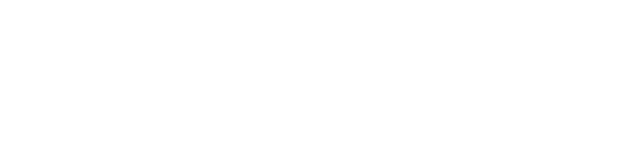
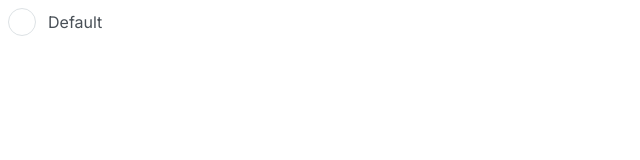
Before and after one commit to js-tasks-ru/htmlcss-20220811_mogvay-73, a website: page 07-lection5/02-radio/index.html in a window 1280 px wide. Shown: the full height of the page, 0-640 px from the left. Drawn offline with Linux system fonts and the light colour scheme.

Commit message:
07-02-radio solution

```diff
--- a/07-lection5/02-radio/index.html
+++ b/07-lection5/02-radio/index.html
@@ -6,6 +6,18 @@
         <link rel="stylesheet" href="./radio.css">
     </head>
     <body>
-
+        <label class="radio">
+            <input type="radio" class="radio__input">
+            <div class="radio__state">
+                <div class="radio__control">
+                    <svg class="radio__icon" width="18" height="18" viewBox="0 0 18 18" fill="none" xmlns="http://www.w3.org/2000/svg">
+                        <rect width="18" height="18" rx="9" fill="#4263EB"/>
+                    </svg>
+                </div>
+                <div class="radio__label">
+                    Default
+                </div>
+            </div>
+        </label>
     </body>
 </html>
--- a/07-lection5/02-radio/radio.css
+++ b/07-lection5/02-radio/radio.css
@@ -0,0 +1,75 @@
+
+.radio{
+    display: inline-block;
+    position: relative;
+}
+
+.radio__input{
+    position: absolute;
+    outline: none;
+    clip: rect(0,0,0,0);
+}
+
+.radio__state{
+    display: flex;
+    align-items: center;
+    gap: 12px;
+    cursor: pointer;
+}
+
+.radio__control{
+    box-sizing: border-box;
+    background: var(--white);
+    border: 1px solid var(--grey-2);
+    border-radius: 50%;
+    width: 28px;
+    height: 28px;
+    position: relative;
+}
+
+.radio__icon{
+    display: none;
+    position: absolute;
+    top: 50%;
+    left: 50%;
+    transform: translate(-50%, -50%);
+}
+
+.radio__label{
+    font-family: 'Inter';
+    font-style: normal;
+    font-weight: 400;
+    font-size: 16px;
+    line-height: 24px;
+    color: var(--grey-4);
+}
+
+.radio__input:focus ~ .radio__state
+.radio__label{
+    text-decoration: underline;
+}
+
+.radio__input:checked ~ .radio__state
+.radio__control{
+    border: 2px solid var(--purple-third);
+}
+
+.radio__input:checked ~ .radio__state
+.radio__icon{
+    display: block;
+}
+
+.radio__input:disabled ~ .radio__state
+.radio__label{
+    color: var(--grey-2);
+}
+
+.radio__input:disabled ~ .radio__state
+.radio__control{
+    background: var(--grey-2);
+}
+
+.radio__input:disabled ~ .radio__state
+.radio__icon{
+    display: none;
+}
```
